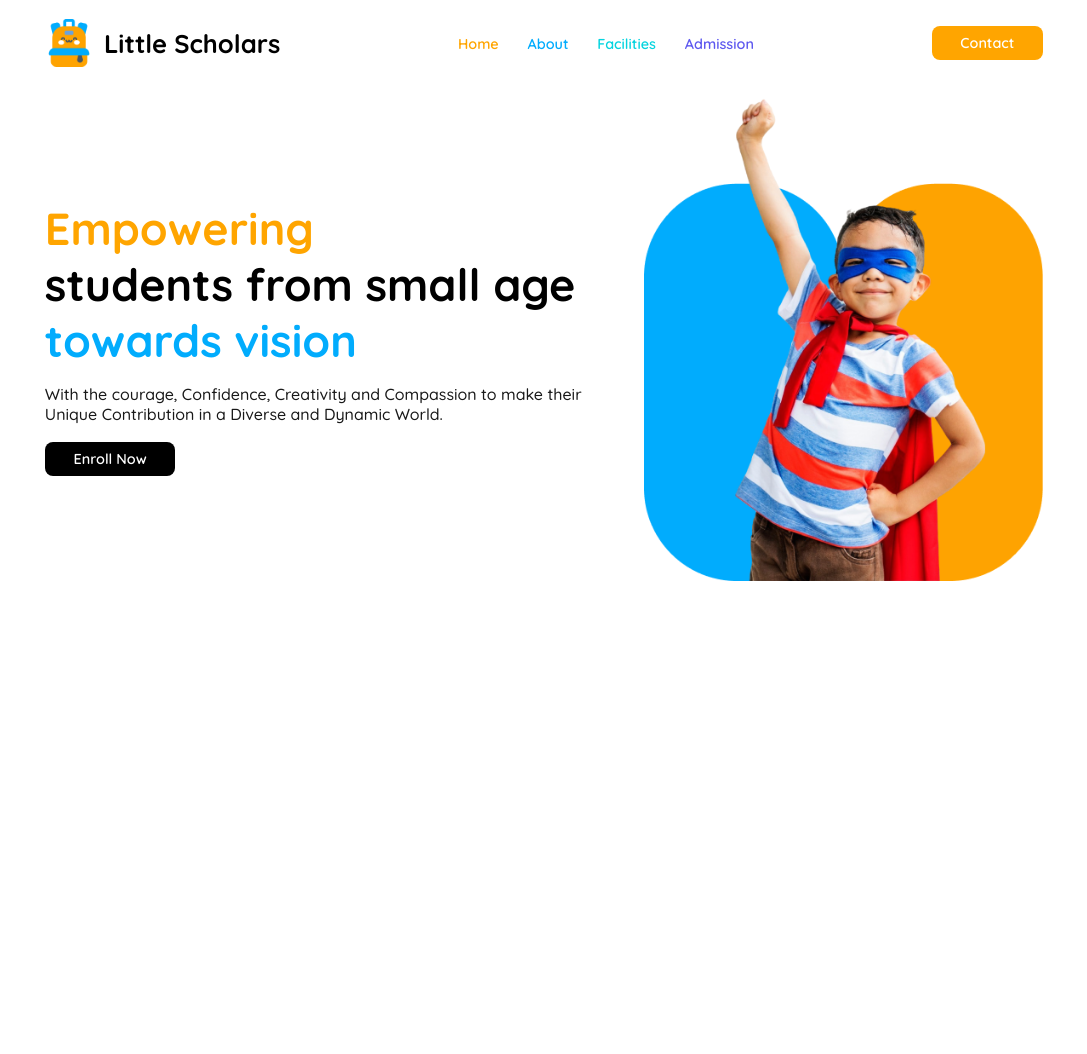
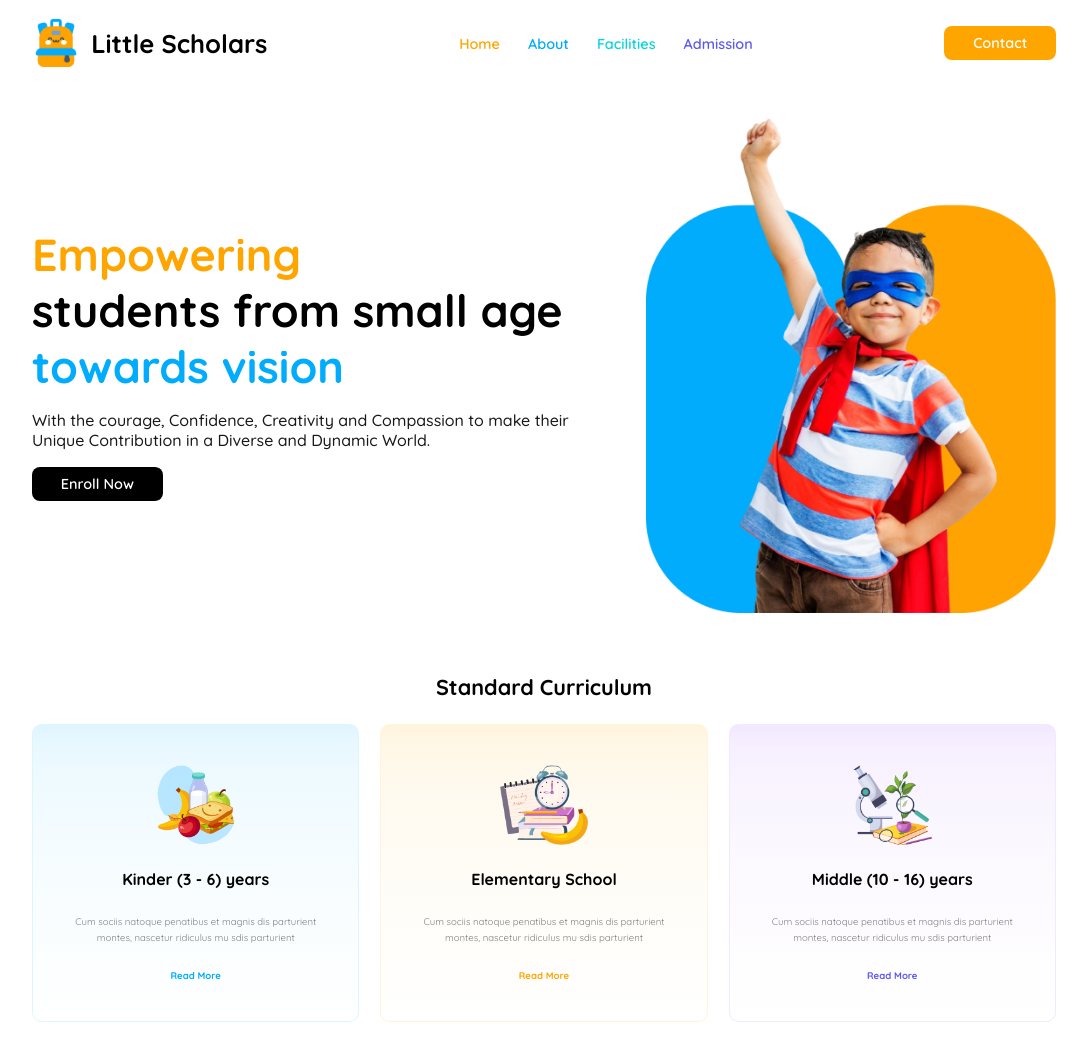
Before and after one commit to Sajjad1007/A02-Kids-School, a plain HTML site: page index.html in a window 1280 px wide. Shown: the whole page, without its empty margins (96-1183 px from the left). Before the commit the page ends 800 px from the top, so only its background shows below. Drawn offline with Linux system fonts and the light colour scheme.

Commit message:
curriculum added

```diff
--- /dev/null
+++ b/css/curriculum.css
@@ -0,0 +1,92 @@
+#curriculum-container {
+  display: flex;
+  flex-direction: column;
+  gap: 1rem;
+}
+
+.curriculum {
+  display: flex;
+  align-items: center;
+  flex-direction: column;
+  text-align: center;
+  border-radius: 0.6rem;
+  gap: 1.5rem;
+  padding: 2rem;
+  max-width: 320px;
+  margin: 0 auto;
+}
+
+#kinder {
+  background-image: linear-gradient(#def5ff, 20%, white);
+  border: 1px solid #def5ff;
+}
+
+#elementary {
+  background-image: linear-gradient(#fff4dc, 20%, white);
+  border: 1px solid #fff4dc;
+}
+
+#medium {
+  background-image: linear-gradient(#f2e8ff, 20%, white);
+  border: 1px solid #f2e8ff;
+}
+
+.curriculum img {
+  height: 5rem;
+}
+
+.curriculum h4 {
+  font-weight: 700;
+  font-size: 1rem;
+}
+
+.curriculum p {
+  font-size: 0.6rem;
+  font-weight: medium;
+  line-height: 1rem;
+  color: var(--gray);
+}
+
+.curriculum a {
+  text-decoration: none;
+  font-size: 0.6rem;
+  font-weight: bold;
+}
+
+.curriculum a:hover {
+  opacity: 0.7;
+}
+
+@media screen and (min-width: 576px) {
+  .curriculum {
+    max-width: 70%;
+    padding: 3rem;
+  }
+}
+
+@media screen and (min-width: 768px) {
+  #curriculum-container {
+    flex-direction: row;
+    justify-content: space-between;
+  }
+
+  .curriculum {
+    padding: 2.5rem 0.97rem;
+  }
+}
+
+@media screen and (min-width: 992px) {
+  #curriculum-container {
+    gap: 1.3rem;
+  }
+
+  .curriculum {
+    padding: 2.5rem 1.25rem;
+  }
+}
+
+@media screen and (min-width: 1200px) {
+  .curriculum {
+    padding: 2.5rem 1.5rem;
+  }
+}
--- a/css/general.css
+++ b/css/general.css
@@ -12,4 +12,23 @@
   --skyblue: #01acfd;
   --light-skyblue: #05d4df;
   --purple: #5d58ef;
+  --gray: #808080;
 }
+
+section {
+  padding: 2rem 5%;
+}
+
+.section-title {
+  font-size: 1.35rem;
+  font-weight: 700;
+  text-align: center;
+  margin-bottom: 1.5rem;
+}
+
+@media screen and (min-width: 576px) {
+  section {
+    max-width: 90%;
+    margin: 0 auto;
+  }
+}
--- a/css/header.css
+++ b/css/header.css
@@ -2,7 +2,9 @@ nav {
   display: flex;
   justify-content: space-between;
   align-items: center;
-  padding: 1.2rem 6% 0;
+  padding: 1.2rem 5%;
+  max-width: 520px;
+  margin: 0 auto;
 }
 
 nav ul,
@@ -19,11 +21,11 @@ nav ul,
 }
 
 #menu-icon {
-  font-size: 1.7rem;
+  font-size: 1.75rem;
 }
 
 header hr {
-  margin-top: 0.8rem;
+  margin-top: 0.9rem;
   border: none;
   height: 1px;
   background-color: var(--orange);
@@ -31,11 +33,13 @@ header hr {
 }
 
 #banner {
-  padding: 1.5rem 6%;
+  padding: 1.5rem 5%;
   display: flex;
   align-items: center;
   flex-direction: column-reverse;
   gap: 1.2rem;
+  max-width: 520px;
+  margin: 0 auto;
 }
 
 #banner-content {
@@ -45,12 +49,18 @@ header hr {
 #banner-content h1 {
   font-size: 1.7rem;
   font-weight: 700;
+  max-width: 360px;
+  margin-left: auto;
+  margin-right: auto;
 }
 
 #banner-content p {
   font-size: 0.75rem;
-  font-weight: 550;
+  font-weight: 540;
   margin: 1rem 0 1.1rem;
+  max-width: 400px;
+  margin-left: auto;
+  margin-right: auto;
 }
 
 .button {
@@ -73,8 +83,9 @@ header hr {
 }
 
 @media screen and (min-width: 576px) {
-  nav {
-    padding: 1.2rem 8% 0;
+  nav,
+  #banner {
+    max-width: 90%;
   }
 
   #nav-title {
@@ -93,25 +104,16 @@ header hr {
     display: none;
   }
 
-  #banner {
-    padding: 1.5rem 8%;
+  #banner-content h1 {
+    max-width: 70%;
   }
 
-  #banner-content {
-    width: 90%;
-    margin: 0 auto;
-  }
-
-  #banner-content h1 {
-    font-size: 1.85rem;
+  #banner-content p {
+    max-width: 80%;
   }
 }
 
 @media screen and (min-width: 768px) {
-  nav {
-    padding: 1.2rem 10% 0;
-  }
-
   #nav-title h3,
   #menu-icon {
     display: none;
@@ -120,7 +122,7 @@ header hr {
   nav ul {
     display: flex;
     justify-content: space-between;
-    gap: 1.8rem;
+    gap: 1.75rem;
   }
 
   nav li {
@@ -154,7 +156,6 @@ header hr {
   }
 
   #banner {
-    padding: 1.5rem 10%;
     flex-direction: row;
     justify-content: space-between;
     gap: 2rem;
@@ -166,12 +167,14 @@ header hr {
 
   #banner-content h1 {
     font-size: 2rem;
+    max-width: none;
   }
 
   #banner-content p {
     font-size: 0.85rem;
     font-weight: 450;
     opacity: 0.9;
+    max-width: none;
   }
 
   .button {
@@ -186,11 +189,8 @@ header hr {
 }
 
 @media screen and (min-width: 992px) {
-  nav {
-    padding: 1.2rem 11% 0;
-  }
-
-  nav li > a {
+  nav li > a,
+  #banner-content p {
     font-size: 0.9rem;
   }
 
@@ -199,22 +199,17 @@ header hr {
   }
 
   #banner {
-    padding: 1.5rem 11%;
-    gap: 2.5rem;
+    gap: 3rem;
   }
 
   #banner-content h1 {
     font-size: 2.4rem;
   }
-
-  #banner-content p {
-    font-size: 0.9rem;
-  }
 }
 
 @media screen and (min-width: 1200px) {
   #banner {
-    gap: 3rem;
+    gap: 4rem;
   }
 
   #banner-content h1 {
--- a/index.html
+++ b/index.html
@@ -8,6 +8,7 @@
   <link rel="shortcut icon" href="assets/logo.png" type="image/x-icon">
   <link rel="stylesheet" href="css/general.css">
   <link rel="stylesheet" href="css/header.css">
+  <link rel="stylesheet" href="css/curriculum.css">
 </head>
 
 <body>
@@ -31,6 +32,7 @@
       </div>
     </nav>
     <hr>
+    <!------------------------------ Banner ------------------------------>
     <div id="banner">
       <div id="banner-content">
         <h1><span style="color: orange;">Empowering<br></span>
@@ -41,12 +43,46 @@
         </p>
         <button class="button">Enroll Now</button>
       </div>
+      <!------------------------------ Banner Image ------------------------------>
       <div id="banner-image">
         <img src="assets/hero-kids.png" alt="Banner Image">
       </div>
     </div>
   </header>
 
+  <!------------------------------ Main Content ------------------------------>
+  <main>
+    <!------------------------------ Standard Curriculum ------------------------------>
+    <section>
+      <h2 class="section-title">Standard Curriculum</h2>
+      <div id="curriculum-container">
+        <div id="kinder" class="curriculum">
+          <img src="assets/kinder.png" alt="Kinder">
+          <h4>Kinder (3 - 6) years</h4>
+          <p>Cum sociis natoque penatibus et magnis
+            dis parturient montes, nascetur ridiculus
+            mu sdis parturient</p>
+          <a href="" style="color: var(--skyblue);">Read More</a>
+        </div>
+        <div id="elementary" class="curriculum">
+          <img src="assets/elementary.png" alt="Elementary">
+          <h4>Elementary School</h4>
+          <p>Cum sociis natoque penatibus et magnis
+            dis parturient montes, nascetur ridiculus
+            mu sdis parturient</p>
+          <a href="" style="color: var(--orange);">Read More</a>
+        </div>
+        <div id="medium" class="curriculum">
+          <img src="assets/middle.png" alt="Middle">
+          <h4>Middle (10 - 16) years</h4>
+          <p>Cum sociis natoque penatibus et magnis
+            dis parturient montes, nascetur ridiculus
+            mu sdis parturient</p>
+          <a href="" style="color: var(--purple);">Read More</a>
+        </div>
+      </div>
+    </section>
+  </main>
   <script src="https://kit.fontawesome.com/7cc514643c.js" crossorigin="anonymous"></script>
 </body>
 
```
Also changed, not shown: desktop-view.png (added), mobile-view.png (added), 1 other file.
